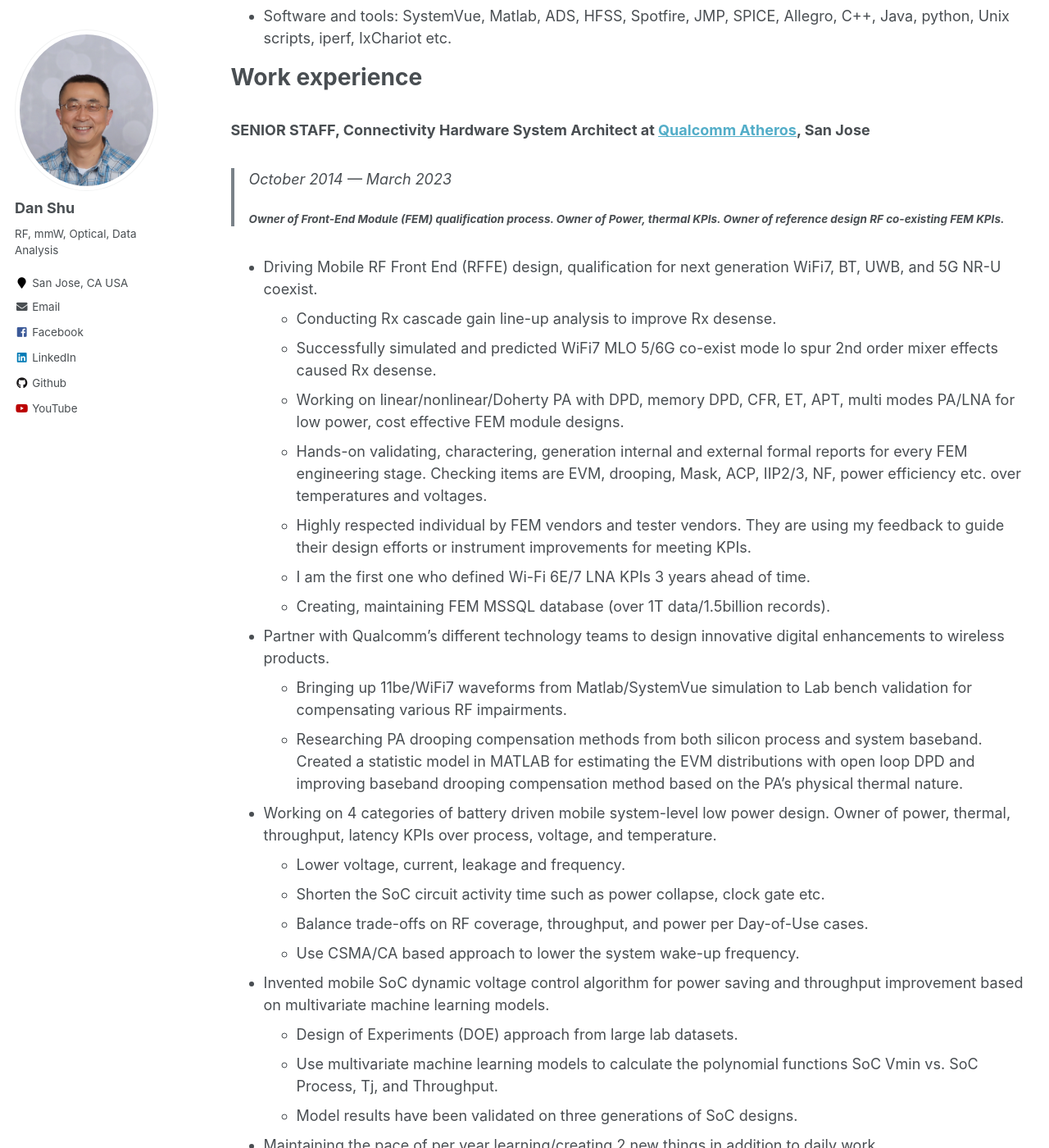
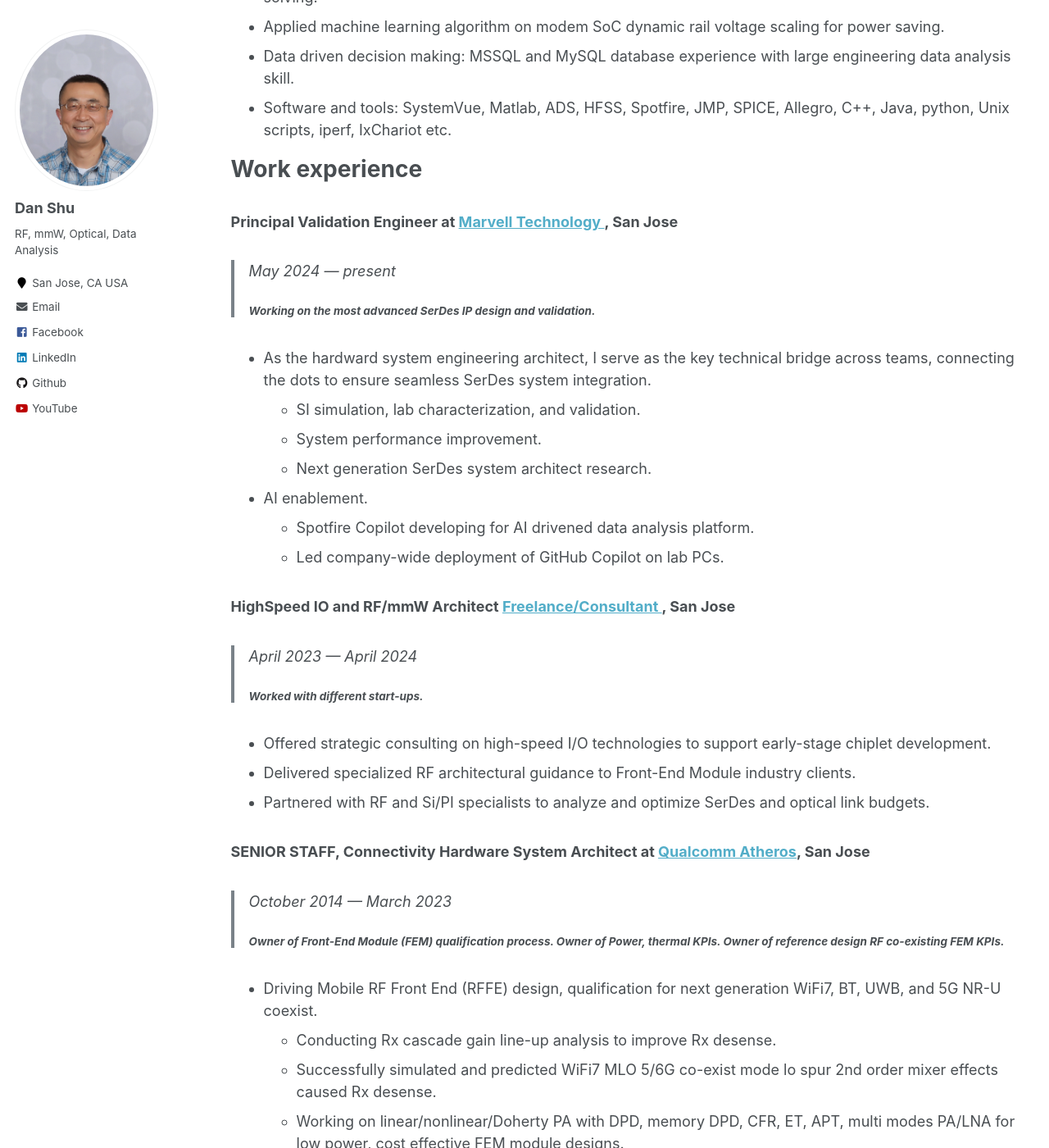
Before and after one commit to dshu178/dshu178.github.io, a Jekyll site: the page built from _pages/cv.md, in a window 1280 px wide and 1400 px high, scrolled down 503 px. Shown: the whole window at 82% size. Built offline with Jekyll 4.4.1, drawn with Linux system fonts in a browser that asks for light colours; some of the changed text lies outside the part shown.

Commit message:
update resume

```diff
--- a/_pages/cv.md
+++ b/_pages/cv.md
@@ -9,8 +9,11 @@ redirect_from:
 
 {% include base_path %}
 
+* [Dan Shu Resume](https://github.com/dshu178/dshu178.github.io/blob/master/files/AMS_validation_DanShu_20260421.pdf)
+
 Highlights
 ======
+* Pioneered a multi-tool SerDes simulation framework (SystemVue, ADS, MATLAB) to enhance design quality and reduce validation cycle time for Signal Integrity and Package Integrity characterization.
 * Seasoned RF Front End architect for battery driven mobile and access point reference design.
 * Optical communication module and HighSpeed I/O silicon experience such as PCIE, 802.3, Coherent, NRZ/PAM4, ROSA/TOSA, Laser/photo diode, TIA, Laser Driver, CDR, Equalizer.
 * Low power architect for Qualcomm’s reference design.
@@ -21,6 +24,28 @@ Highlights
 
 Work experience
 ======
+
+### Principal Validation Engineer at [Marvell Technology ](https://www.marvell.com/), San Jose
+> May 2024 — present
+#### Working on the most advanced SerDes IP design and validation.
+
+* As the hardward system engineering architect, I serve as the key technical bridge across teams, connecting the dots to ensure seamless
+SerDes system integration.
+  *	SI simulation, lab characterization, and validation.
+  *	System performance improvement.
+  *	Next generation SerDes system architect research.
+* AI enablement.
+  * Spotfire Copilot developing for AI drivened data analysis platform.
+  * Led company-wide deployment of GitHub Copilot on lab PCs.
+
+### HighSpeed IO and RF/mmW Architect [Freelance/Consultant ](https://danzhoushu.github.io/year-archive/), San Jose
+> April 2023 — April 2024
+#### Worked with different start-ups.
+
+* Offered strategic consulting on high-speed I/O technologies to support early-stage chiplet development.
+* Delivered specialized RF architectural guidance to Front-End Module industry clients.
+* Partnered with RF and Si/PI specialists to analyze and optimize SerDes and optical link budgets.
+
 ### SENIOR STAFF, Connectivity Hardware System Architect at [Qualcomm Atheros](https://www.qualcomm.com/home), San Jose
 > October 2014 — March 2023
 #### Owner of Front-End Module (FEM) qualification process. Owner of Power, thermal KPIs. Owner of reference design RF co-existing FEM KPIs.
```
Also changed, not shown: other parts of _pages/cv.md (+2 -4 lines), 1 other file.
